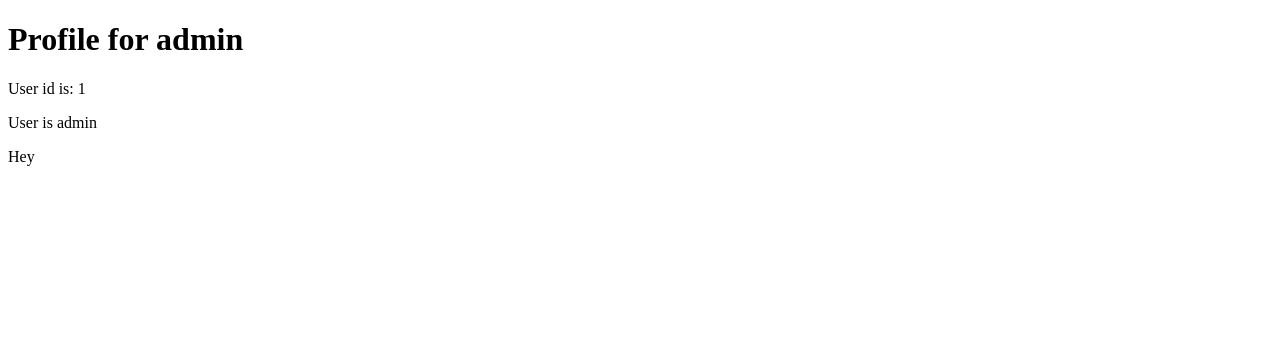
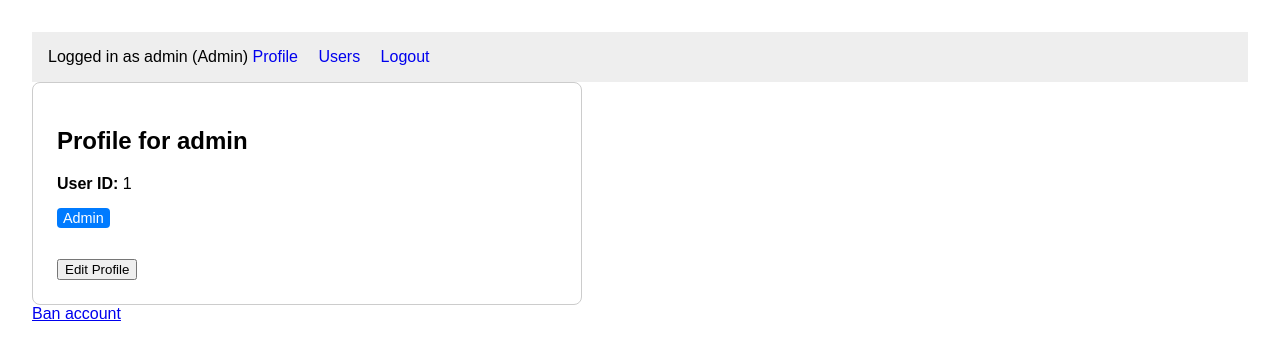
Before and after one commit to djdinnebeil/flask_journey, a Flask app: page /user/1 in a window 1280 px wide. Shown: the top 360 px of the page. Run offline with Flask 3, Linux system fonts and the light colour scheme; a user stored in the database is signed in.

Commit message:
Optimized html structure

```diff
--- a/app/__init__.py
+++ b/app/__init__.py
@@ -25,7 +25,7 @@ def create_app():
         seed()
 
     # Set login view for @login_required redirect
-    login_manager.login_view = 'auth.login'
+    login_manager.login_view = 'auth.login_error'
 
     # Register blueprints
     register_blueprints(app)
--- /dev/null
+++ b/app/models/__init__.py
@@ -0,0 +1 @@
+from .user import User
--- a/app/models/user.py
+++ b/app/models/user.py
@@ -6,9 +6,14 @@ class User(db.Model, UserMixin):
     username = db.Column(db.String(80), unique=True, nullable=False)
     password_hash = db.Column(db.String(128), nullable=False)
     is_admin = db.Column(db.Boolean, default=False, nullable=False)
+    banned_at = db.Column(db.DateTime, nullable=True, default=None)
+    deleted_at = db.Column(db.DateTime, nullable=True, default=None)
 
     def to_dict(self):
         return {
-            "id": self.id,
-            "username": self.username
+            'id': self.id,
+            'username': self.username,
+            'is_admin': self.is_admin,
+            'banned_at': self.banned_at,
+            'deleted_at': self.deleted_at
         }
--- a/app/routes/__init__.py
+++ b/app/routes/__init__.py
@@ -5,4 +5,4 @@ from .admin import admin_bp
 def register_blueprints(app):
     app.register_blueprint(main_bp)
     app.register_blueprint(auth_bp)
-    app.register_blueprint(admin_bp)
+    app.register_blueprint(admin_bp, url_prefix='/admin')
--- a/app/routes/main.py
+++ b/app/routes/main.py
@@ -1,4 +1,4 @@
-from flask import Blueprint, render_template, jsonify
+from flask import Blueprint, render_template, jsonify, request, flash
 from flask_login import login_user, logout_user, login_required, current_user
 from app.core import db
 from app.models.user import User
@@ -14,10 +14,36 @@ def index():
 def get_user(id):
     user = db.session.get(User, id)
     if user:
-        return render_template('view_user.html', user=user.to_dict(), is_admin=current_user.is_admin)
-    return jsonify({'message': 'User not found'}), 404
+        return render_template('view_user.html', user=user.to_dict())
+    return render_template('error.html', message='User not found'), 404
 
 @main_bp.route('/users', methods=['GET'])
+@login_required
 def get_users():
+    # users = db.session.scalars(db.select(User).where(User.deleted_at.is_(None))).all()
     users = db.session.scalars(db.select(User)).all()
-    return jsonify([user.to_dict() for user in users])
+    return render_template('user_list.html', users=users)
+
+@main_bp.route('/user/<int:id>', methods=['POST'])
+@login_required
+def update_user(id):
+    if current_user.id != id:
+        flash('Unauthorized')
+        return jsonify({"error": "Unauthorized"}), 403
+
+    username = request.form['username'].strip()
+    user = db.session.get(User, id)
+
+    if not user:
+        return jsonify({"error": "User not found"}), 404
+
+    existing = db.session.execute(
+        db.select(User).filter_by(username=username)
+    ).scalar_one_or_none()
+
+    if existing and existing.id != id:
+        return render_template('view_user.html', user=user.to_dict(), error='Username already taken')
+
+    user.username = username
+    db.session.commit()
+    return render_template('view_user.html', user=user.to_dict(), message='User updated successfully')
--- a/app/templates/base.html
+++ b/app/templates/base.html
@@ -2,25 +2,41 @@
 <html lang="en">
 <head>
   <meta charset="UTF-8">
-  <title>{% block title %}Flask Journey{% endblock %}</title>
+  <title>{% block title %}Flask Project{% endblock %}</title>
   <style>
-    body { font-family: sans-serif; padding: 2rem; }
-    .flash { padding: 1em; background-color: #eee; border-left: 4px solid #999; margin-bottom: 1em; }
-    .success { border-color: green; }
-    .error { border-color: red; }
+    body { font-family: sans-serif; margin: 0; padding: 1rem; }
+    nav { background-color: #eee; padding: 1rem; }
+    nav a { margin-right: 1rem; text-decoration: none; }
+    .message { margin: 1rem 0; padding: 0.5rem; background-color: #f2f2f2; border: 1px solid #ccc; }
+    .error { color: darkred; }
+    {% block extra_styles %}{% endblock %}
   </style>
+
 </head>
 <body>
-  <!-- Flash messages -->
-  {% with messages = get_flashed_messages(with_categories=true) %}
-    {% if messages %}
-      {% for category, message in messages %}
-        <div class="flash {{ category }}">{{ message }}</div>
-      {% endfor %}
-    {% endif %}
-  {% endwith %}
 
-  <!-- Page-specific content -->
-  {% block content %}{% endblock %}
+<nav>
+  {% if current_user.is_authenticated %}
+    Logged in as {{ current_user.username }}
+    {% if current_user.is_admin %} (Admin) {% endif %}
+    <a href="{{ url_for('main.get_user', id=current_user.id) }}">Profile</a>
+    <a href="{{ url_for('main.get_users') }}">Users</a>
+    <a href="{{ url_for('auth.logout') }}">Logout</a>
+  {% else %}
+    <a href="{{ url_for('auth.login') }}">Login</a>
+    <a href="{{ url_for('auth.register') }}">Register</a>
+  {% endif %}
+</nav>
+
+{% if message %}
+  <div class="message">{{ message }}</div>
+{% endif %}
+
+{% if error %}
+  <div class="message error">{{ error }}</div>
+{% endif %}
+
+{% block content %}{% endblock %}
+{% block extra_js %}{% endblock %}
 </body>
 </html>
--- a/app/templates/view_user.html
+++ b/app/templates/view_user.html
@@ -1,14 +1,51 @@
-<!DOCTYPE html>
-<html lang="en">
-<head>
-  <meta charset="UTF-8">
-  <title>Title</title>
-</head>
-<body>
-  <h1>Profile for {{ user.username }}</h1>
-  <p>User id is: {{ user.id }}</p>
-  {% if is_admin %}
-  <p>User is admin</p>Hey
+{% extends "base.html" %}
+{% block title %}Profile{% endblock %}
+
+{% block extra_styles %}
+    body { font-family: sans-serif; padding: 2rem; }
+    .profile-box { max-width: 500px; border: 1px solid #ccc; padding: 1.5rem; border-radius: 8px; }
+    .admin-badge { color: white; background-color: #007BFF; padding: 2px 6px; border-radius: 4px; font-size: 0.9em; }
+    #edit-form { display: none; margin-top: 1rem; }
+    button.toggle { margin-top: 1rem; }
+{% endblock %}
+
+{% block content %}
+<div class="profile-box">
+  <h2>Profile for {{ user.username }}</h2>
+  <p><strong>User ID:</strong> {{ user.id }}</p>
+  {% if user.is_admin %}
+    <p><span class="admin-badge">Admin</span></p>
   {% endif %}
-</body>
-</html>
+
+  {% if current_user.id == user.id %}
+    <button class="toggle" onclick="toggleEdit()">Edit Profile</button>
+    <form method="post" id="edit-form" style="display: none;">
+      <label for="username">New Username:</label><br>
+      <input type="text" name="username" id="username" value="{{ user.username }}" required><br><br>
+      <input type="submit" value="Update">
+    </form>
+  {% endif %}
+</div>
+
+{% if current_user.is_admin %}
+   <a href="{{ url_for('admin.ban_user', id=user.id) }}">Ban account</a>
+{% endif %}
+{% endblock %}
+
+
+
+{% if message %}
+  <div class="message">{{ message }}</div>
+{% endif %}
+{% if error %}
+  <div class="message error">{{ error }}</div>
+{% endif %}
+
+{% block extra_js %}
+<script>
+  function toggleEdit() {
+    const form = document.getElementById("edit-form");
+    form.style.display = form.style.display === "none" ? "block" : "none";
+  }
+</script>
+{% endblock %}
```
Also changed, not shown: app/routes/admin.py (+17 -3 lines), app/routes/auth.py (+8 -18 lines), app/templates/dashboard.html (+7 -10 lines), app/templates/error.html (added, +8 -0 lines), app/templates/index.html (+17 -15 lines), app/templates/register.html (+4 -20 lines), app/templates/user_list.html (added, +17 -0 lines), app/utils/decorators.py (added, +14 -0 lines), app/static/css/styles.css (added).
